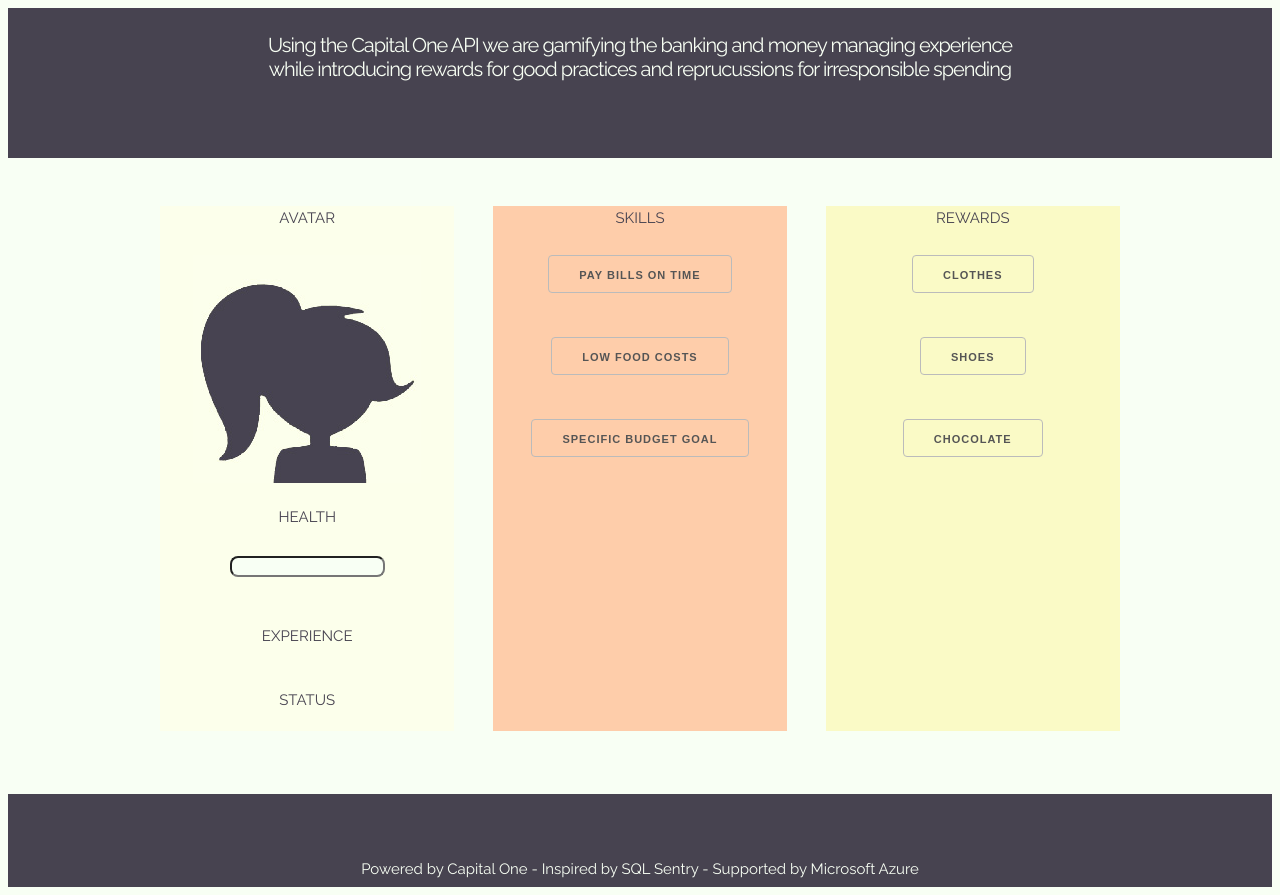
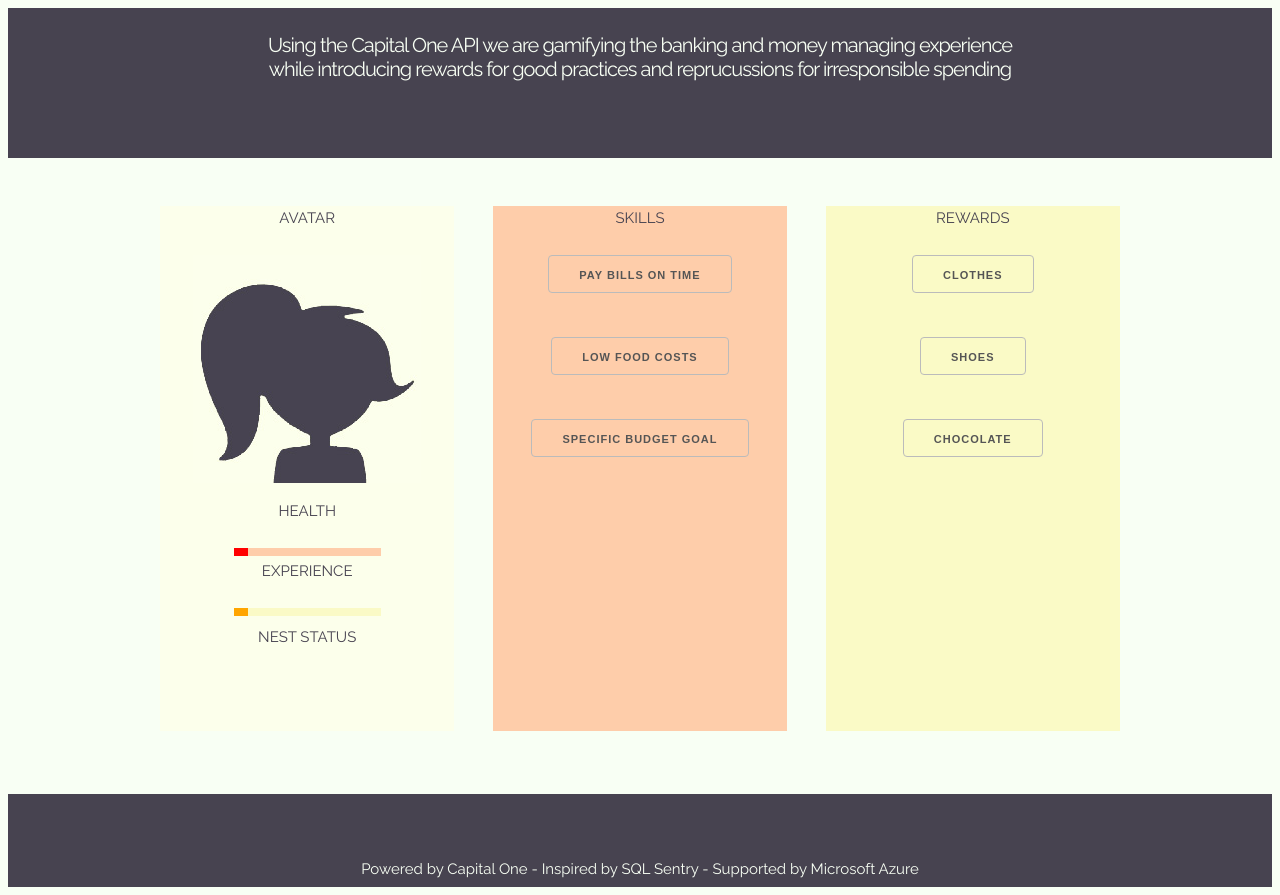
Before and after one commit to stuharvey/frugalhero, a website: page public/ui/templates/index.html in a window 1280 px wide. Drawn offline with nearby package versions, Linux system fonts and the light colour scheme.

Commit message:
progress bar jquery

```diff
--- a/public/ui/static/css/main.css
+++ b/public/ui/static/css/main.css
@@ -39,21 +39,49 @@ h1
 }
 .hp
 {
-    padding-top: 5%;
+    padding-top: 3%;
 }
 .health-bar
 {
     width: 50%;
-    color: red;
-    position: relative;
+    background-color: #FECDAA;
+    margin-left: auto;
+    margin-right: auto;
+    height: 8px;
+    z-index: 1;
+}
+.health-bar-value
+{
+    height: 8px;
+    float: left;
+    background-color: red;
+    width: 10%;
+    z-index: 2;
 }
 .xp
 {
     padding-top: 1%;
 }
+.xp-bar
+{
+    width: 50%;
+    background-color: #FAFAC6;
+    margin-left: auto;
+    margin-right: auto;
+    height: 8px;
+    z-index: 1;
+}
+.xp-bar-value
+{
+    height: 8px;
+    float: left;
+    background-color: orange;
+    width: 10%;
+    z-index: 2;
+}
 .status
 {
-    padding-top: 5%;
+    padding-top: 3%;
 }
 
 .blue
--- a/public/ui/static/js/main.js
+++ b/public/ui/static/js/main.js
@@ -1,13 +1,27 @@
 /*global $, jQuery*/
+//$(document).ready(function () {
+//    "use strict";
+//    $("button").on("click", function (e) {
+//        if ($(this).hasClass('active')) {
+//            $(this).removeClass('active');
+//            $("#health-bar").css({"width": "20%", "color": "red"});
+//        } else {
+//            $(this).addClass('active');
+//            $("#health-bar").css({"width": "70%", "color": "green"});
+//        }
+//    });
+//});
+
+
 $(document).ready(function () {
     "use strict";
     $("button").on("click", function (e) {
         if ($(this).hasClass('active')) {
+            $(".health-bar-value").css({"width": "50%"});
             $(this).removeClass('active');
-            $("#health-bar").css({"width": "20%"});
         } else {
             $(this).addClass('active');
-            $("#health-bar").css({"width": "70%"});
+            $(".health-bar-value").css({"width": "100%"});
         }
     });
 });
--- a/public/ui/templates/index.html
+++ b/public/ui/templates/index.html
@@ -30,14 +30,21 @@
                 <p>AVATAR</p>
                 <img src= "/ui/static/images/default-avatar01.jpg">
                 <p class="hp">HEALTH</p>
-                    <input class="health-bar">
+                <div class="health-bar">
+                    <div class="health-bar-value">
+                    </div>
+                </div>
                 <p class="xp">EXPERIENCE</p>
-                <p class="status">STATUS</p>
+                <div class="xp-bar">
+                    <div class="xp-bar-value">
+                    </div>
+                </div>
+                <p class="status">NEST STATUS</p>
             </div>
 
             <div class="four columns blue">
                 <p>SKILLS</p>
-                <button>Pay Bills On Time</button>
+                <button class="skills">Pay Bills On Time</button>
                 <br>
                 <button>Low Food Costs</button>
                 <br>
```
Also changed, not shown: public/index.html (+13 -24 lines).
